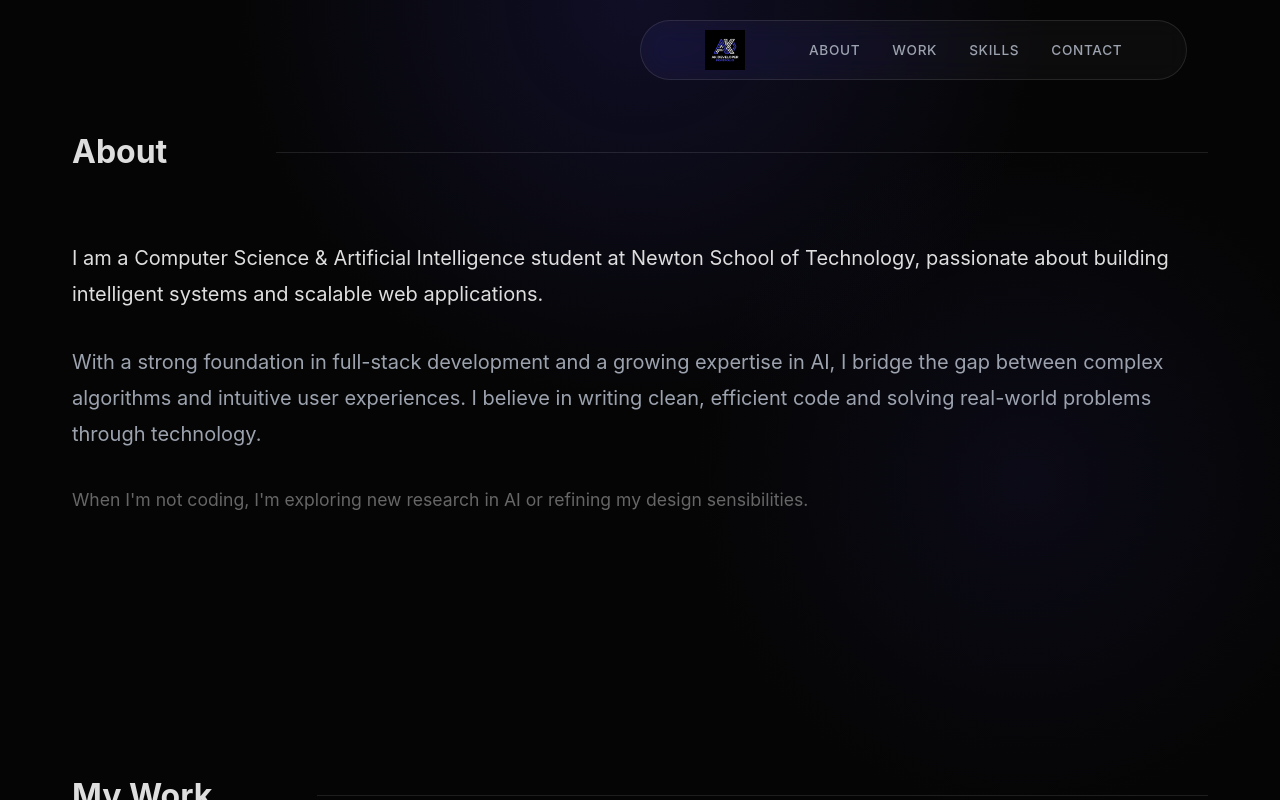
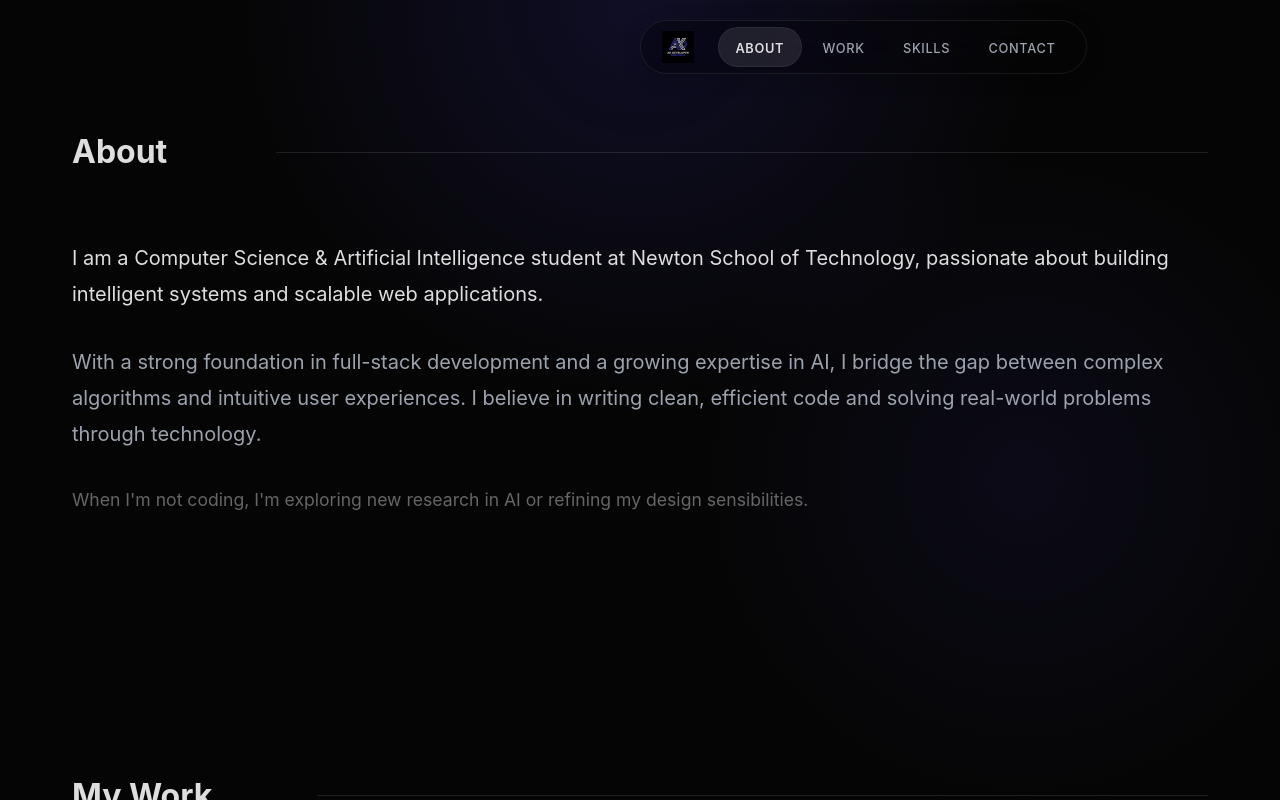
Before and after one commit to aaryan-codes56/portfolio, a React (Vite) app: page / in a window 1280 px wide. Both pictures are taken after a click on the item "ABOUT". Shown: the part 800-1600 px from the top of the page. Built offline with nearby package versions, Linux system fonts and the light colour scheme.

Commit message:
Feat: Add scroll spy and sliding active state to Navbar

```diff
--- a/src/components/Navbar/Navbar.css
+++ b/src/components/Navbar/Navbar.css
@@ -4,80 +4,115 @@
     left: 50%;
     transform: translateX(-50%);
     width: auto;
-    min-width: 300px;
-    height: 60px;
+    height: 54px;
     z-index: 1000;
-    background: rgba(255, 255, 255, 0.03);
-    backdrop-filter: blur(12px) saturate(180%);
-    border: 1px solid var(--border-color);
-    border-radius: 50px;
-    padding: 0 2rem;
+    background: rgba(5, 5, 5, 0.5);
+    backdrop-filter: blur(16px) saturate(180%);
+    -webkit-backdrop-filter: blur(16px) saturate(180%);
+    border: 1px solid rgba(255, 255, 255, 0.08);
+    border-radius: 100px;
+    padding: 0.35rem 0.5rem;
     transition: all var(--transition-medium);
+    box-shadow: 0 4px 20px rgba(0, 0, 0, 0.2);
 }
 
 .navbar.scrolled {
-    background: rgba(5, 5, 5, 0.6);
-    border-color: rgba(255, 255, 255, 0.15);
-    box-shadow: 0 10px 30px -10px rgba(0, 0, 0, 0.5);
+    background: rgba(5, 5, 5, 0.7);
+    border-color: rgba(255, 255, 255, 0.12);
+    box-shadow: 0 10px 30px -5px rgba(0, 0, 0, 0.4);
 }
 
 .navbar-container {
     display: flex;
-    justify-content: center;
     align-items: center;
     height: 100%;
-    gap: var(--spacing-lg);
+    gap: 1.5rem;
+    padding-left: 0.8rem;
+    padding-right: 0.3rem;
 }
 
 .logo {
-    font-size: 1.2rem;
-    font-weight: 700;
+    display: flex;
+    align-items: center;
     cursor: pointer;
-    letter-spacing: -0.02em;
-    color: var(--white);
+    opacity: 0.9;
+    transition: opacity var(--transition-fast);
+}
+
+.logo:hover {
+    opacity: 1;
 }
 
 .nav-links {
     display: flex;
-    gap: var(--spacing-md);
+    gap: 0.2rem;
     align-items: center;
+    list-style: none;
+    margin: 0;
+    padding: 0;
 }
 
 .nav-links li {
+    position: relative;
     cursor: pointer;
-    font-size: 0.85rem;
+    padding: 0.5rem 1.1rem;
+    border-radius: 100px;
+    transition: color 0.3s ease;
+}
+
+.nav-text {
+    position: relative;
+    z-index: 2;
+    font-size: 0.8rem;
     font-weight: 500;
-    color: var(--gray);
-    transition: color var(--transition-fast);
     text-transform: uppercase;
     letter-spacing: 0.05em;
+    color: var(--gray);
+    transition: color 0.3s ease;
 }
 
-.nav-links li:hover {
+.nav-links li:hover .nav-text {
     color: var(--white);
+}
+
+.nav-links li.active .nav-text {
+    color: var(--white);
+    font-weight: 600;
+}
+
+.active-pill {
+    position: absolute;
+    inset: 0;
+    border-radius: 100px;
+    background: rgba(255, 255, 255, 0.1);
+    border: 1px solid rgba(255, 255, 255, 0.05);
+    z-index: 1;
 }
 
 @media (max-width: 768px) {
     .navbar {
         top: auto;
-        bottom: 20px;
-        width: 90%;
-        min-width: auto;
-        padding: 0 1.5rem;
+        bottom: 2rem;
+        width: auto;
+        padding: 0.3rem 0.4rem;
+        border: 1px solid rgba(255, 255, 255, 0.1);
+        background: rgba(10, 10, 10, 0.8);
     }
 
     .navbar-container {
-        justify-content: space-between;
-        gap: 0;
+        gap: 0.8rem;
+        padding-left: 0.8rem;
     }
 
-    .nav-links {
-        display: flex;
-        /* Keep visible on mobile for this specific pill design if fitting */
-        gap: var(--spacing-sm);
+    .nav-text {
+        font-size: 0.75rem;
+    }
+
+    .logo img {
+        height: 28px !important;
     }
 
     .nav-links li {
-        font-size: 0.75rem;
+        padding: 0.4rem 0.8rem;
     }
 }
--- a/src/components/Navbar/Navbar.jsx
+++ b/src/components/Navbar/Navbar.jsx
@@ -6,10 +6,23 @@ import logo from '../../assets/logo.png';
 
 const Navbar = () => {
     const [isScrolled, setIsScrolled] = useState(false);
+    const [activeSection, setActiveSection] = useState('home');
 
     useEffect(() => {
         const handleScroll = () => {
             setIsScrolled(window.scrollY > 50);
+
+            // Simple scroll spy
+            const sections = ['home', 'about', 'work', 'skills', 'contact'];
+            const current = sections.find(section => {
+                const element = document.getElementById(section);
+                if (element) {
+                    const rect = element.getBoundingClientRect();
+                    return rect.top <= 100 && rect.bottom >= 100;
+                }
+                return false;
+            });
+            if (current) setActiveSection(current);
         };
 
         window.addEventListener('scroll', handleScroll);
@@ -20,25 +33,38 @@ const Navbar = () => {
         const element = document.getElementById(id);
         if (element) {
             element.scrollIntoView({ behavior: 'smooth' });
+            setActiveSection(id);
         }
     };
 
     return (
         <motion.nav
             className={`navbar ${isScrolled ? 'scrolled' : ''}`}
-            initial={{ y: -100 }}
-            animate={{ y: 0 }}
-            transition={{ duration: 0.5 }}
+            initial={{ y: -100, opacity: 0 }}
+            animate={{ y: 0, opacity: 1 }}
+            transition={{ duration: 0.8, type: "spring", stiffness: 100 }}
         >
-            <div className="navbar-container container">
-                <div className="logo" onClick={() => window.scrollTo({ top: 0, behavior: 'smooth' })}>
-                    <img src={logo} alt="AK Logo" style={{ height: '40px', width: 'auto' }} />
+            <div className="navbar-container">
+                <div className="logo" onClick={() => scrollToSection('home')}>
+                    <img src={logo} alt="AK Logo" style={{ height: '32px', width: 'auto' }} />
                 </div>
                 <ul className="nav-links">
-                    <li onClick={() => scrollToSection('about')}>About</li>
-                    <li onClick={() => scrollToSection('work')}>Work</li>
-                    <li onClick={() => scrollToSection('skills')}>Skills</li>
-                    <li onClick={() => scrollToSection('contact')}>Contact</li>
+                    {['about', 'work', 'skills', 'contact'].map((item) => (
+                        <li
+                            key={item}
+                            onClick={() => scrollToSection(item)}
+                            className={activeSection === item ? 'active' : ''}
+                        >
+                            {activeSection === item && (
+                                <motion.div
+                                    layoutId="active-pill"
+                                    className="active-pill"
+                                    transition={{ type: "spring", duration: 0.6 }}
+                                />
+                            )}
+                            <span className="nav-text">{item}</span>
+                        </li>
+                    ))}
                 </ul>
             </div>
         </motion.nav>
```
